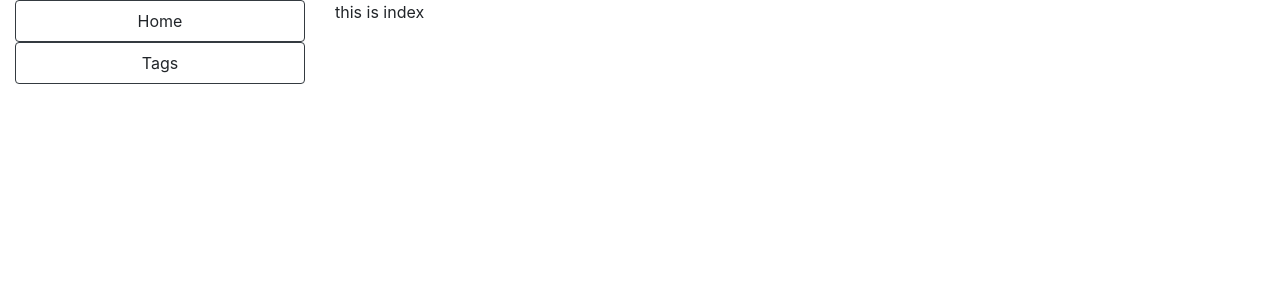
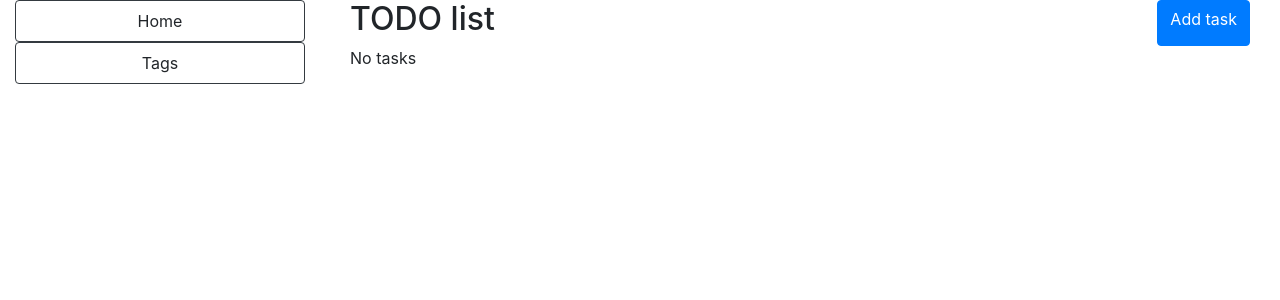
Before and after one commit to dmitriy-kds/todo-list, a Django app: template templates/app/index.html in a window 1280 px wide. Shown: the top 300 px of the page. Run offline with Django 5.2, Linux system fonts and the light colour scheme; the template is opened without the code that fills it, so the values that code supplies are empty.

Commit message:
feat: Create basic functinal index.html

```diff
--- a/templates/app/index.html
+++ b/templates/app/index.html
@@ -1,5 +1,35 @@
 {% extends "base.html" %}
 
 {% block content %}
-  this is index
+  <div class="container-fluid">
+    <div class="d-flex justify-content-between">
+      <h2>TODO list</h2>
+      <a class="btn btn-primary align-items-md-end" href="">Add task</a>
+    </div>
+
+    {% for task in task_list %}
+      <ul class="list-group">
+        <li class="list-group-item border-bottom">
+          <div class="d-flex gap-2">
+            <span class="font-weight-bold">{{ task.content }}</span> <span class="ml-2 font-weight-bold {% if task.status == False%}text-danger{% else %}text-success{% endif %}">{{ task.get_status_display }}</span>
+            <a class="ml-auto p-2 btn btn-primary align-items-md-end" href="">Complete</a>
+          </div>
+          <span style="font-size: small">Created: {{ task.created_at }}</span>
+          <br>
+          <span class="font-weight-bold text-muted">Tags:</span>
+          {% for tag in task.tags.all %}
+            <span class="text-muted">{{ tag.name }}</span>
+          {% empty %}
+            No tags
+          {% endfor %}
+          <a class="btn btn-primary" href="{% url 'app:task_update' pk=task.pk%}">Update</a>
+          <a class="btn btn-danger" href="{% url 'app:task_delete' pk=task.pk%}">Delete</a>
+        </li>
+      </ul>
+
+
+    {% empty %}
+      No tasks
+    {% endfor %}
+  </div>
 {% endblock %}
```
